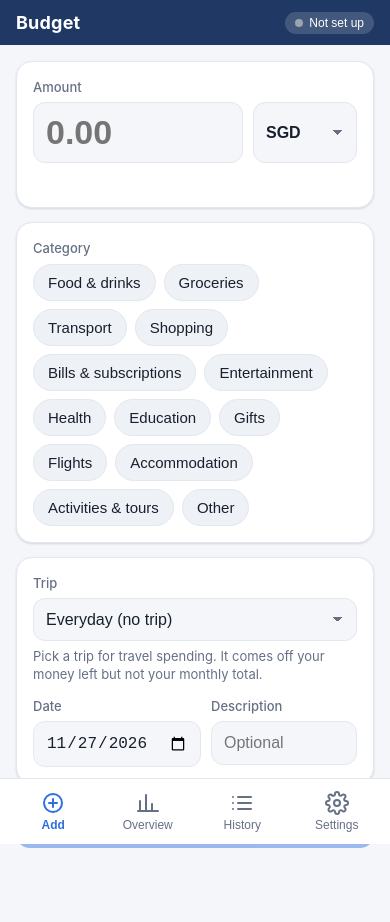
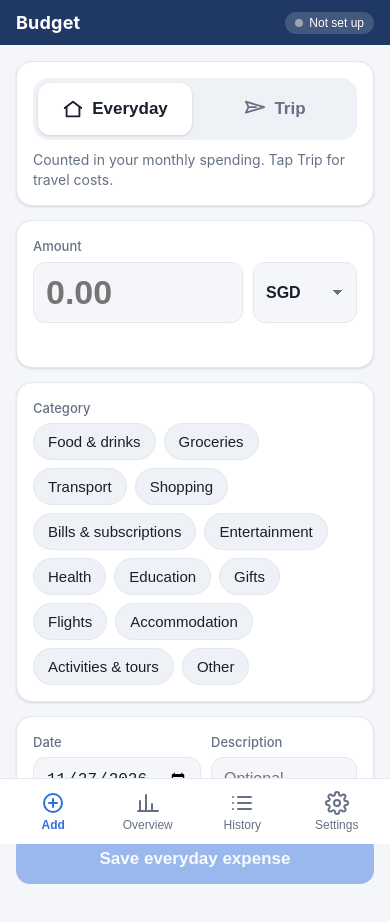
Before and after one commit to dariustanjy1/budget-app, a plain HTML site: page index.html in a window 390 px wide. Drawn offline with Linux system fonts and the light colour scheme.

Commit message:
Make Everyday vs Trip a toggle

```diff
--- a/index.html
+++ b/index.html
@@ -60,8 +60,17 @@ select{background-image:linear-gradient(45deg,transparent 50%,var(--muted) 50%),
 .btn:disabled{opacity:.45}
 .btn.ghost{background:var(--chip);color:var(--ink)}
 .btn.small{width:auto;padding:10px 14px;font-size:14px}
-.trip-banner{display:none;margin-bottom:14px;padding:10px 14px;border-radius:12px;background:var(--soft);color:var(--ink);font-size:14px}
-.trip-banner.show{display:block}
+.seg{display:grid;grid-template-columns:1fr 1fr;gap:6px;background:var(--chip);padding:5px;border-radius:16px}
+.segbtn{border:0;border-radius:12px;padding:15px 8px;font-size:17px;font-weight:650;background:transparent;color:var(--muted);
+  display:flex;align-items:center;justify-content:center;gap:8px;cursor:pointer}
+.segbtn svg{width:22px;height:22px;flex:none}
+.segbtn.on[data-kind="everyday"]{background:var(--card);color:var(--ink);box-shadow:0 1px 3px rgba(16,24,40,.15)}
+.segbtn.on[data-kind="trip"]{background:#e8590c;color:#fff}
+.kind-help{font-size:14px;color:var(--muted);margin-top:10px}
+.kind-help b{color:var(--ink)}
+.card.tripmode{border-color:#e8590c;box-shadow:0 0 0 2px rgba(232,89,12,.25)}
+.btn.trip{background:#e8590c}
+.linkbtn{border:0;background:none;color:var(--accent);font-size:14px;font-weight:600;padding:0;cursor:pointer}
 .big{font-size:38px;font-weight:700;letter-spacing:-.5px;margin:2px 0}
 .muted{color:var(--muted);font-size:14px}
 .bar{height:10px;border-radius:999px;background:var(--chip);overflow:hidden;margin-top:10px}
@@ -109,7 +118,17 @@ nav button.on{color:var(--accent);font-weight:650}
 <main>
   <!-- ADD -->
   <section class="view active" id="view-add">
-    <div class="trip-banner" id="tripBanner"></div>
+    <div class="card" id="kindCard">
+      <div class="seg" id="kindSeg" role="radiogroup" aria-label="Everyday or trip spending">
+        <button type="button" class="segbtn on" data-kind="everyday" role="radio" aria-checked="true"><svg viewBox="0 0 24 24" fill="none" stroke="currentColor" stroke-width="2" stroke-linecap="round" stroke-linejoin="round"><path d="M3 11l9-7 9 7"/><path d="M5 10v10h14V10"/></svg>Everyday</button>
+        <button type="button" class="segbtn" data-kind="trip" role="radio" aria-checked="false"><svg viewBox="0 0 24 24" fill="none" stroke="currentColor" stroke-width="2" stroke-linecap="round" stroke-linejoin="round"><path d="M2 16l20-6-20-6 3 6-3 6z"/><path d="M5 10h8"/></svg>Trip</button>
+      </div>
+      <div id="tripPick" class="mt" hidden>
+        <label class="lbl" for="trip">Which trip?</label>
+        <select id="trip"></select>
+      </div>
+      <div class="kind-help" id="kindHelp"></div>
+    </div>
     <div class="card">
       <label class="lbl" for="amount">Amount</label>
       <div class="amount-row">
@@ -125,10 +144,7 @@ nav button.on{color:var(--accent);font-weight:650}
     </div>
 
     <div class="card">
-      <label class="lbl" for="trip">Trip</label>
-      <select id="trip"></select>
-      <div class="help">Pick a trip for travel spending. It comes off your money left but not your monthly total.</div>
-      <div class="row2 mt">
+      <div class="row2">
         <div><label class="lbl" for="date">Date</label><input id="date" class="field" type="date"></div>
         <div><label class="lbl" for="desc">Description</label><input id="desc" class="field" type="text" placeholder="Optional" autocomplete="off"></div>
       </div>
@@ -282,7 +298,7 @@ function renderForm(){
 
   if(!$('date').value) $('date').value = todayStr();
   const trip = $('trip');
-  trip.innerHTML = '<option value="">Everyday (no trip)</option>' + allTrips().map(t =>
+  trip.innerHTML = allTrips().map(t =>
     `<option value="${esc(t.name)}">${esc(t.name)}${t.start && t.end ? ' (' + esc(shortRange(t.start, t.end)) + ')' : ''}</option>`).join('');
   applyTrip();
 
@@ -297,11 +313,42 @@ function shortRange(a, b){
 }
 // The trip whose dates cover this day, if any.
 function tripForDate(d){ return allTrips().find(t => t.start && t.end && d >= t.start && d <= t.end) || null; }
+// Everyday unless the date falls inside a trip, or you picked otherwise for this expense.
 function applyTrip(){
   const auto = tripForDate($('date').value || todayStr());
-  $('trip').value = tripOverride !== null ? tripOverride : (auto ? auto.name : '');
-  updateBanner(auto);
+  setKind(tripOverride !== null ? tripOverride : (auto ? auto.name : ''), auto);
 }
+function currentTrip(){ return $('tripPick').hidden ? '' : ($('trip').value || ''); }
+function setKind(name, auto){
+  const isTrip = !!name && allTrips().some(t => t.name === name);
+  document.querySelectorAll('.segbtn').forEach(b => {
+    const on = (b.dataset.kind === 'trip') === isTrip;
+    b.classList.toggle('on', on); b.setAttribute('aria-checked', on ? 'true' : 'false');
+  });
+  $('tripPick').hidden = !isTrip;
+  if(isTrip) $('trip').value = name;
+  $('kindCard').classList.toggle('tripmode', isTrip);
+  updateBanner(auto === undefined ? tripForDate($('date').value || todayStr()) : auto);
+  validate();
+}
+// The trip to offer when you tap Trip: the one covering the date, else the next or current trip, else the first.
+function defaultTrip(){
+  const d = $('date').value || todayStr(), all = allTrips();
+  const auto = tripForDate(d); if(auto) return auto.name;
+  const ahead = all.filter(t => t.end && t.end >= d).sort((a, b) => a.start < b.start ? -1 : 1)[0];
+  return ahead ? ahead.name : (all[0] ? all[0].name : '');
+}
+$('kindSeg').addEventListener('click', e => {
+  const b = e.target.closest('.segbtn'); if(!b) return;
+  if(b.dataset.kind === 'everyday'){ tripOverride = ''; setKind(''); return; }
+  const pick = currentTrip() || defaultTrip();
+  if(!pick){
+    $('kindHelp').innerHTML = 'You have no trips yet. <button type="button" class="linkbtn" id="kindAddTrip">Add a trip</button>';
+    $('kindAddTrip').onclick = () => { show('settings'); $('tName').focus(); };
+    return;
+  }
+  tripOverride = pick; setKind(pick);
+});
 $('cats').addEventListener('click', e => {
   const b = e.target.closest('.chip'); if(!b) return;
   selectedCat = selectedCat === b.dataset.cat ? '' : b.dataset.cat;
@@ -310,7 +357,7 @@ $('cats').addEventListener('click', e => {
 });
 $('amount').addEventListener('input', () => { updateConv(); validate(); });
 $('currency').addEventListener('change', () => { sticky.currency = $('currency').value; store(K.sticky, sticky); updateConv(); });
-$('trip').addEventListener('change', () => { tripOverride = $('trip').value; updateBanner(tripForDate($('date').value || todayStr())); });
+$('trip').addEventListener('change', () => { tripOverride = $('trip').value; setKind(tripOverride); });
 $('date').addEventListener('change', () => { tripOverride = null; applyTrip(); validate(); });
 
 function parseAmount(){ const v = parseFloat(String($('amount').value).replace(/,/g,'').replace(/[^\d.]/g,'')); return isFinite(v) ? Math.round(v*100)/100 : 0; }
@@ -321,15 +368,21 @@ function updateConv(){
   $('conv').textContent = r ? `≈ ${sgd(a*r)} at 1 ${c} = ${r.toFixed(4)} SGD` : `No ${c} rate yet. The sheet will convert it when it syncs.`;
 }
 function updateBanner(auto){
-  const t = $('trip').value, b = $('tripBanner');
+  const t = currentTrip(), h = $('kindHelp');
   if(t && auto && t === auto.name && tripOverride === null){
-    b.innerHTML = `This date falls in <b>${esc(t)}</b>, so the expense goes to that trip. Change the trip below if it's everyday spending.`;
+    h.innerHTML = `This date is during <b>${esc(t)}</b>, so it's counted as trip spending. Tap Everyday if it isn't.`;
   } else if(t){
-    b.innerHTML = `This expense goes to <b>${esc(t)}</b>.`;
-  } else { b.classList.remove('show'); return; }
-  b.classList.add('show');
+    h.innerHTML = `Counted under <b>${esc(t)}</b>. It comes off your money left, not your monthly total.`;
+  } else {
+    h.innerHTML = 'Counted in your monthly spending. Tap Trip for travel costs.';
+  }
 }
-function validate(){ $('saveBtn').disabled = !(parseAmount() > 0 && selectedCat && $('date').value); }
+function validate(){
+  const t = currentTrip(), btn = $('saveBtn');
+  btn.disabled = !(parseAmount() > 0 && selectedCat && $('date').value);
+  btn.textContent = t ? `Save to ${t}` : 'Save everyday expense';
+  btn.classList.toggle('trip', !!t);
+}
 
 $('saveBtn').addEventListener('click', () => {
   const amount = parseAmount(); if(!(amount > 0) || !selectedCat) return;
@@ -337,7 +390,7 @@ $('saveBtn').addEventListener('click', () => {
   const r = rateFor(currency);
   const en = {
     id: uid(), date: $('date').value || todayStr(), amount, currency,
-    category: selectedCat, description: $('desc').value.trim(), trip: $('trip').value,
+    category: selectedCat, description: $('desc').value.trim(), trip: currentTrip(),
     sgd: r ? Math.round(amount*r*100)/100 : null, createdAt: new Date().toISOString(), status: 'pending'
   };
   entries.unshift(en);
--- a/sw.js
+++ b/sw.js
@@ -1,5 +1,5 @@
 // Offline cache for the budget app. Bump VERSION after changing any app file.
-const VERSION = 'budget-v4';
+const VERSION = 'budget-v5';
 const FILES = ['./', './index.html', './manifest.webmanifest', './icon-192.png', './icon-512.png', './apple-touch-icon.png'];
 
 self.addEventListener('install', e => {
```
